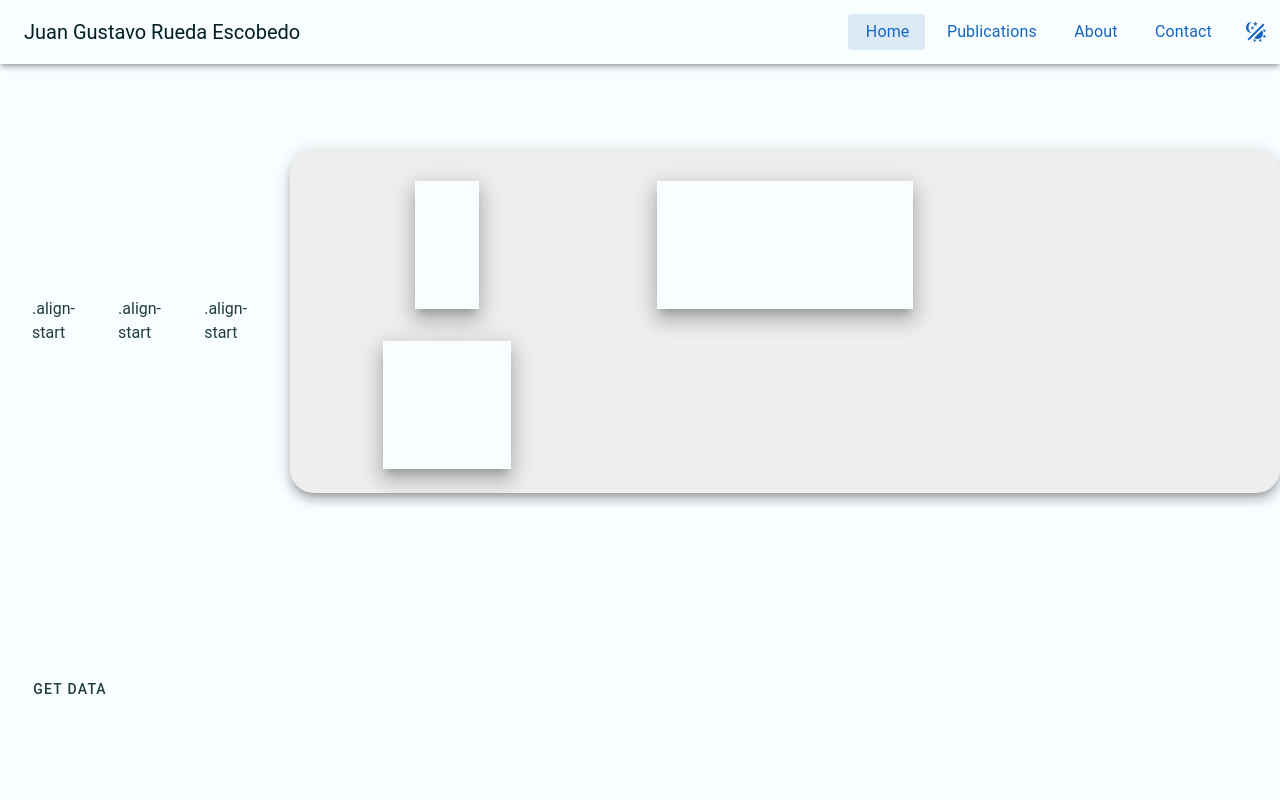
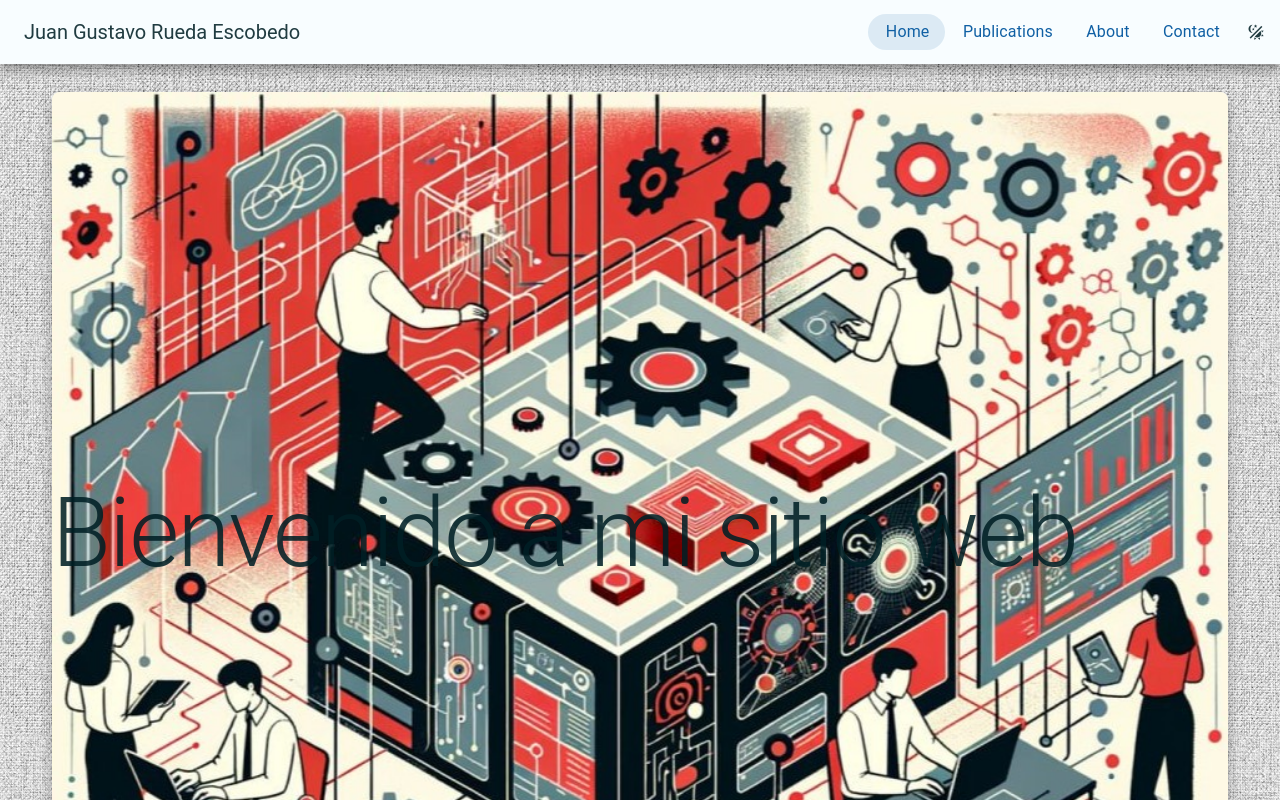
Before and after one commit to asdromundo/jg-rueda-web, a Vue app: page / in a window 1280 px wide. Shown: the top 800 px of the page. Built offline with nearby package versions, Linux system fonts and the light colour scheme.

Commit message:
Por salud mental

```diff
--- a/src/App.vue
+++ b/src/App.vue
@@ -11,34 +11,33 @@ function toggleTheme() {
 
 let data = ref({
   drawer: false,
-  showButton: false,
-  drawerButtonShape: 'rounded'
 })
 </script>
 
 <template>
-  <v-app ref="app" class="rounded rounded-md ">
-    <v-app-bar color="surface" permanent>
+  <v-app app theme="theme">
+    <v-app-bar :elevation="8">
       <template v-slot:prepend>
         <v-app-bar-nav-icon
-          :class="data.drawerButtonShape"
           @click.stop="data.drawer = !data.drawer"
           class="d-sm-none"
+          rounded="lg"
         />
       </template>
 
       <v-app-bar-title>Juan Gustavo Rueda Escobedo</v-app-bar-title>
 
-      <div class="d-none d-sm-block text-blue-darken-3">
-        <v-btn to="/" variant="text" class="text-none text-subtitle-1 mr-1">Home</v-btn>
-        <v-btn to="/publications" variant="text" class="text-none text-subtitle-1 mr-1">Publications</v-btn>
-        <v-btn to="/about" variant="text" class="text-none text-subtitle-1 mr-1">About</v-btn>
-        <v-btn to="/contact" variant="text" class="text-none text-subtitle-1 mr-1">Contact</v-btn>
-        <v-btn icon="mdi-theme-light-dark" @click="toggleTheme"></v-btn>
+      <div class="d-none d-sm-flex text-primary">
+        <v-btn to="/" variant="text" class="text-none text-subtitle-1">Home</v-btn>
+        <v-btn to="/publications" variant="text" class="text-none text-subtitle-1">Publications</v-btn>
+        <v-btn to="/about" variant="text" class="text-none text-subtitle-1">About</v-btn>
+        <v-btn to="/contact" variant="text" class="text-none text-subtitle-1">Contact</v-btn>
       </div>
+      <v-btn icon="mdi-theme-light-dark" @click="toggleTheme" size="small"></v-btn>
+
     </v-app-bar>
 
-    <v-navigation-drawer v-model="data.drawer">
+    <v-navigation-drawer v-model="data.drawer" class="d-sm-none" temporary>
       <v-list-item title="Site" subtitle="Navegation"></v-list-item>
       <v-divider></v-divider>
       <v-list-item to="/" title="Home"></v-list-item>
@@ -47,12 +46,25 @@ let data = ref({
       <v-list-item to="/contact" title="Contact"></v-list-item>
     </v-navigation-drawer>
 
-    <v-main class="d-flex align-center justify-center" style="min-height: 200px">
-      <RouterView />
+    <v-main class="align-center justify-center main">
+      <v-container class="max-width">
+        <RouterView />
+      </v-container>
     </v-main>
 
     <v-footer>
-      <v-btn class="mr-auto" variant="text"> Get data </v-btn>
+      <v-btn class="mx-auto" variant="text"> Footer </v-btn>
     </v-footer>
   </v-app>
 </template>
+
+<style scoped>
+.main {
+  background: url('/texture_400x400.jpg'); /* Propiedad background para recortar y centrar la imagen */
+  background-repeat: repeat;
+}
+
+.max-width {
+  max-width: 1440px;
+}
+</style>
--- a/src/main.ts
+++ b/src/main.ts
@@ -10,7 +10,7 @@ import * as directives from 'vuetify/directives'
 import { aliases, mdi } from 'vuetify/iconsets/mdi'
 import '@mdi/font/css/materialdesignicons.css'
 //Material Design 3
-
+import { md3 } from 'vuetify/blueprints'
 
 const lightTheme: ThemeDefinition = {
   dark: false,
@@ -87,7 +87,8 @@ const vuetify = createVuetify({
       lightTheme,
       darkTheme,
     }
-  }
+  },
+  blueprint: md3,
 })
 
 const app = createApp(App)
--- a/src/views/HomeView.vue
+++ b/src/views/HomeView.vue
@@ -4,58 +4,27 @@ import { VCol } from 'vuetify/components'
 
 <template>
   <div>
-    <v-container>
+    <v-container class="justify-center align-center pa-0">
+      <v-col
+      align="center">
+        <v-card :elevation="8">
+          <v-img
+          src="/banner.jpg"
+          class="primary text-left align-center text-h4 text-md-h2 text-lg-h1"
+          centered>
+            Bienvenido a mi sitio web
+          </v-img>
+        </v-card>
+
+      </v-col>
       <v-row align="start" no-gutters>
         <v-col v-for="n in 3" :key="n">
           <v-sheet class="pa-2 ma-2"> .align-start </v-sheet>
         </v-col>
       </v-row>
+
+
     </v-container>
   </div>
 
-  <v-sheet class="mx-auto rounded-xl" color="grey-lighten-3" elevation="8" width="95%">
-    <div>
-      <!-- Fila principal -->
-      <v-row>
-        <!-- Primera columna con ancho 6 en dispositivos grandes y extra grandes, y 12 en dispositivos pequeños y medianos -->
-        <v-col cols="6" md="4">
-          <v-sheet
-            max-width="64"
-            class="mx-auto mt-8"
-            elevation="12"
-            height="128"
-            width="100%"
-          ></v-sheet>
-
-          <v-sheet
-            max-width="128"
-            class="mx-auto mt-8"
-            elevation="12"
-            height="128"
-            width="100%"
-          ></v-sheet>
-        </v-col>
-
-        <!-- Segunda columna con ancho 6 en dispositivos grandes y extra grandes, y 12 en dispositivos pequeños y medianos -->
-        <v-col cols="6" md="4">
-          <v-sheet
-            max-width="256"
-            class="mx-auto mt-8"
-            elevation="12"
-            height="128"
-            width="100%"
-          ></v-sheet>
-        </v-col>
-      </v-row>
-
-      <!-- Otra fila -->
-      <v-row>
-        <!-- Columna con ancho 12 en todos los tamaños de pantalla -->
-        <v-col cols="12">
-          <!-- Contenido de la columna -->
-          <!-- ... -->
-        </v-col>
-      </v-row>
-    </div>
-  </v-sheet>
 </template>
```
Also changed, not shown: public/banner.jpg, public/texture_400x400.jpg (added).
